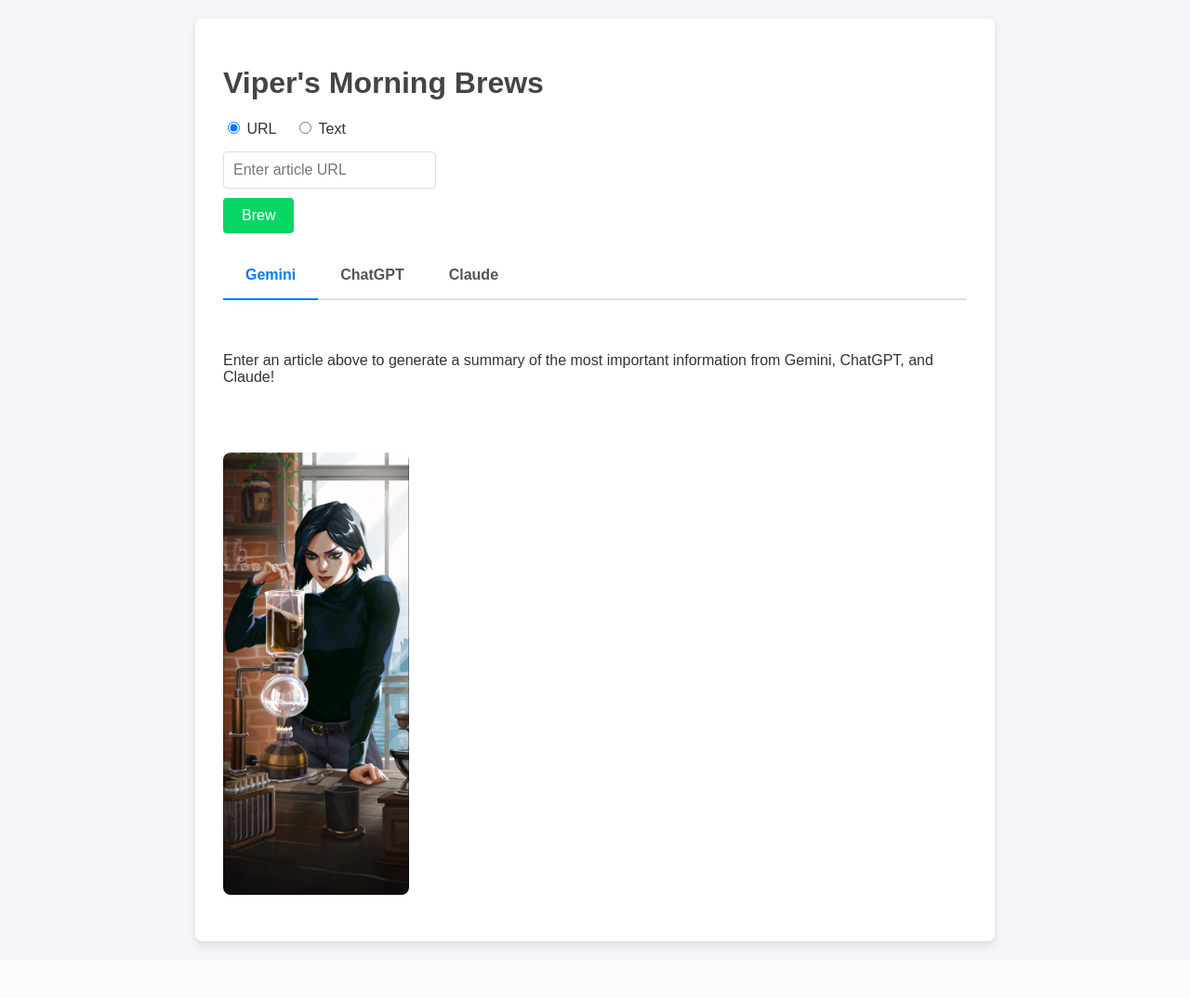
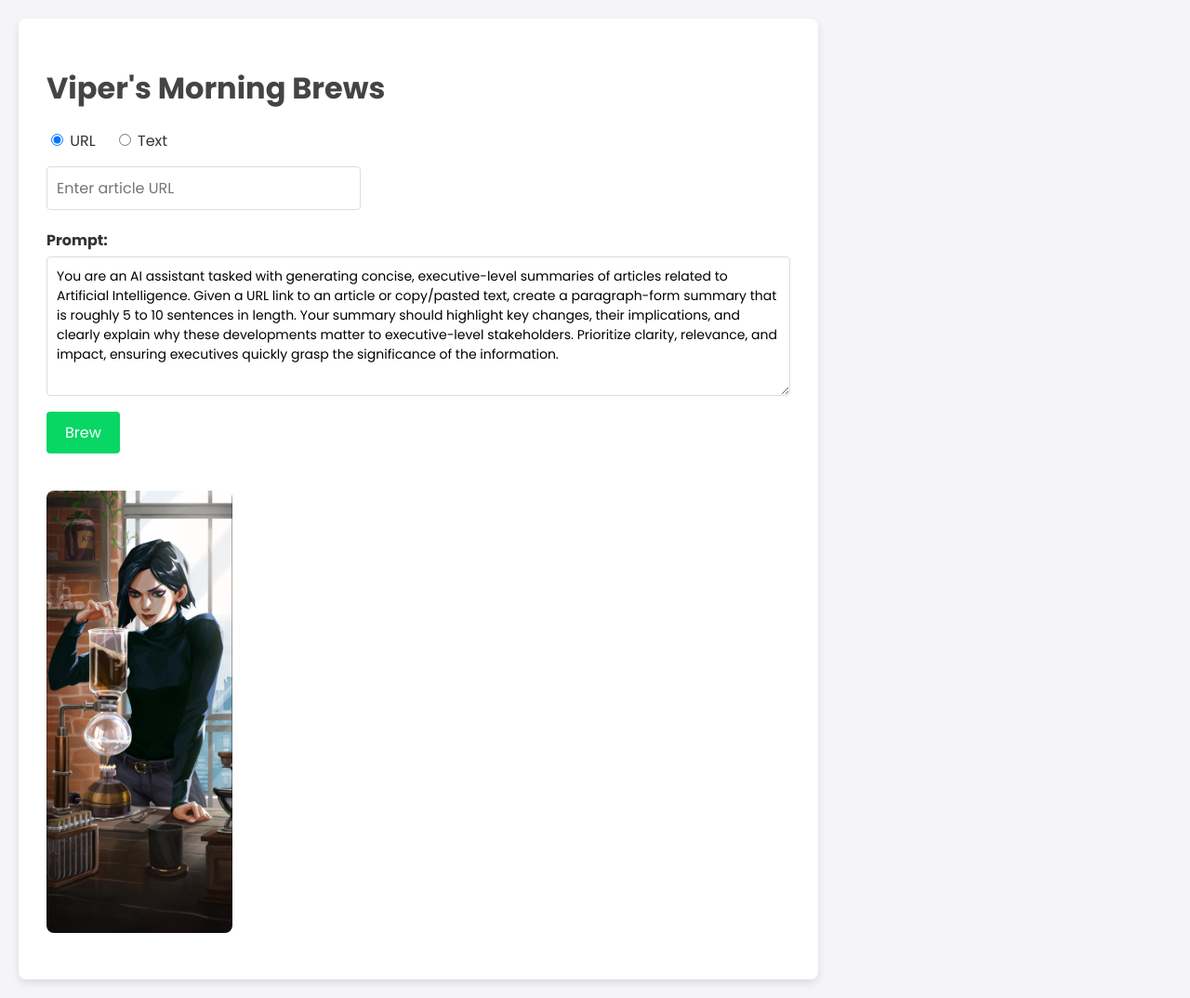
Before and after one commit to sshannon09/ai-article-summarizer, a Flask app: page / in a window 1280 px wide. Shown: the whole page at 93% size. Before the commit the page ends 1020 px from the top, so only its background shows below. Run offline with Flask 3, Linux system fonts and the light colour scheme.

Commit message:
feat: Add prompt customization and enhance UI
- Implemented a customizable prompt textarea for user input.
- Integrated the Poppins font for a cleaner, more modern UI.
- Updated the frontend to hide summary tabs until generation is complete.
- Added frontend logic to render markdown bolding from API responses.
- Refined backend prompts and logic to support custom prompts.

```diff
--- a/app.py
+++ b/app.py
@@ -36,7 +36,7 @@ def get_article_text(url):
         return None
 
 # --- Summarization function for Gemini ---
-def summarize_with_gemini(text, prompt="You are an AI assistant tasked with generating concise, executive-level summaries of articles related to Artificial Intelligence. Given a URL link to an article or copy/pasted text, create a paragraph-form summary that is roughly 5 to 10 sentences in length. Your summary should highlight key changes, their implications, and clearly explain why these developments matter to executive-level stakeholders. Prioritize clarity, relevance, and impact, ensuring executives quickly grasp the significance of the information. We cannot have any information in Bold or with any other formatting that would cause ** to show up from an API call for the answer."):
+def summarize_with_gemini(text, prompt="You are an AI assistant tasked with generating concise, executive-level summaries of articles related to Artificial Intelligence. Given a URL link to an article or copy/pasted text, create a paragraph-form summary that is roughly 5 to 10 sentences in length. Your summary should highlight key changes, their implications, and clearly explain why these developments matter to executive-level stakeholders. Prioritize clarity, relevance, and impact, ensuring executives quickly grasp the significance of the information."):
     import google.generativeai as genai
     google_key = os.getenv("GOOGLE_API_KEY")
     if not google_key:
@@ -54,7 +54,7 @@ def summarize_with_gemini(text, prompt="You are an AI assistant tasked with gene
         return f"Error generating summary with Gemini. Check if the API key is valid. ({e})"
 
 # --- Summarization function for ChatGPT ---
-def summarize_with_chatgpt(text, prompt="You are an AI assistant tasked with generating concise, executive-level summaries of articles related to Artificial Intelligence. Given a URL link to an article or copy/pasted text, create a paragraph-form summary that is roughly 5 to 10 sentences in length. Your summary should highlight key changes, their implications, and clearly explain why these developments matter to executive-level stakeholders. Prioritize clarity, relevance, and impact, ensuring executives quickly grasp the significance of the information. We cannot have any information in Bold or with any other formatting that would cause ** to show up from an API call for the answer."):
+def summarize_with_chatgpt(text, prompt="You are an AI assistant tasked with generating concise, executive-level summaries of articles related to Artificial Intelligence. Given a URL link to an article or copy/pasted text, create a paragraph-form summary that is roughly 5 to 10 sentences in length. Your summary should highlight key changes, their implications, and clearly explain why these developments matter to executive-level stakeholders. Prioritize clarity, relevance, and impact, ensuring executives quickly grasp the significance of the information."):
     import openai
     openai_key = os.getenv("OPENAI_API_KEY")
     if not openai_key:
@@ -74,7 +74,7 @@ def summarize_with_chatgpt(text, prompt="You are an AI assistant tasked with gen
         return "Error generating summary with ChatGPT. Check if the API key is valid."
 
 # --- Summarization function for Claude ---
-def summarize_with_claude(text, prompt="You are an AI assistant tasked with generating concise, executive-level summaries of articles related to Artificial Intelligence. Given a URL link to an article or copy/pasted text, create a paragraph-form summary that is roughly 5 to 10 sentences in length. Your summary should highlight key changes, their implications, and clearly explain why these developments matter to executive-level stakeholders. Prioritize clarity, relevance, and impact, ensuring executives quickly grasp the significance of the information. We cannot have any information in Bold or with any other formatting that would cause ** to show up from an API call for the answer."):
+def summarize_with_claude(text, prompt="You are an AI assistant tasked with generating concise, executive-level summaries of articles related to Artificial Intelligence. Given a URL link to an article or copy/pasted text, create a paragraph-form summary that is roughly 5 to 10 sentences in length. Your summary should highlight key changes, their implications, and clearly explain why these developments matter to executive-level stakeholders. Prioritize clarity, relevance, and impact, ensuring executives quickly grasp the significance of the information."):
     import anthropic
     claude_api_key = os.getenv("ANTHROPIC_API_KEY")
     if not claude_api_key:
@@ -110,7 +110,7 @@ def summarize_gemini():
     data = request.get_json()
     url = data.get('url')
     text = data.get('text')
-    prompt = data.get('prompt', '')
+    prompt = data.get('prompt')
 
     if url:
         article_text = get_article_text(url)
@@ -121,7 +121,11 @@ def summarize_gemini():
     else:
         return jsonify({'error': 'Either URL or text must be provided.'}), 400
 
-    summary = summarize_with_gemini(article_text, prompt)
+    # If a custom prompt is provided, use it. Otherwise, the function's default will be used.
+    if prompt:
+        summary = summarize_with_gemini(article_text, prompt)
+    else:
+        summary = summarize_with_gemini(article_text)
     gc.collect()  # Force garbage collection
 
     return jsonify({
@@ -134,7 +138,7 @@ def summarize_chatgpt():
     data = request.get_json()
     url = data.get('url')
     text = data.get('text')
-    prompt = data.get('prompt', '')
+    prompt = data.get('prompt')
 
     if url:
         article_text = get_article_text(url)
@@ -145,7 +149,11 @@ def summarize_chatgpt():
     else:
         return jsonify({'error': 'Either URL or text must be provided.'}), 400
 
-    summary = summarize_with_chatgpt(article_text, prompt)
+    # If a custom prompt is provided, use it. Otherwise, the function's default will be used.
+    if prompt:
+        summary = summarize_with_chatgpt(article_text, prompt)
+    else:
+        summary = summarize_with_chatgpt(article_text)
     gc.collect()  # Force garbage collection
 
     return jsonify({
@@ -158,7 +166,7 @@ def summarize_claude():
     data = request.get_json()
     url = data.get('url')
     text = data.get('text')
-    prompt = data.get('prompt', '')
+    prompt = data.get('prompt')
 
     if url:
         article_text = get_article_text(url)
@@ -169,7 +177,11 @@ def summarize_claude():
     else:
         return jsonify({'error': 'Either URL or text must be provided.'}), 400
 
-    summary = summarize_with_claude(article_text, prompt)
+    # If a custom prompt is provided, use it. Otherwise, the function's default will be used.
+    if prompt:
+        summary = summarize_with_claude(article_text, prompt)
+    else:
+        summary = summarize_with_claude(article_text)
     gc.collect()  # Force garbage collection
 
     return jsonify({
--- a/static/script.js
+++ b/static/script.js
@@ -26,27 +26,30 @@ document.addEventListener('DOMContentLoaded', function() {
         event.preventDefault();
 
         const loading = document.getElementById('loading');
+        const summariesOutput = document.getElementById('summaries-output');
         const geminiSummary = document.getElementById('gemini-summary');
         const chatgptSummary = document.getElementById('chatgpt-summary');
         const claudeSummary = document.getElementById('claude-summary');
 
         loading.classList.remove('hidden');
+        summariesOutput.classList.add('hidden'); // Ensure tabs are hidden before new summary
         followUpSection.classList.add('hidden');
-        geminiSummary.textContent = '';
-        chatgptSummary.textContent = '';
-        claudeSummary.textContent = '';
+        geminiSummary.innerHTML = '';
+        chatgptSummary.innerHTML = '';
+        claudeSummary.innerHTML = '';
 
         const selectedType = document.querySelector('input[name="input-type"]:checked').value;
+        const prompt = document.getElementById('prompt-input').value;
         let payload = {};
 
         if (selectedType === 'url') {
             const url = document.getElementById('url-input').value;
             if (!url) { alert('Please enter a URL.'); loading.classList.add('hidden'); return; }
-            payload = { url: url };
+            payload = { url: url, prompt: prompt };
         } else {
             const text = document.getElementById('text-input').value;
             if (!text) { alert('Please paste some text.'); loading.classList.add('hidden'); return; }
-            payload = { text: text };
+            payload = { text: text, prompt: prompt };
         }
 
         try {
@@ -77,18 +80,19 @@ document.addEventListener('DOMContentLoaded', function() {
             // Save article text from any successful response
             originalArticleText = geminiData.article_text || chatgptData.article_text || claudeData.article_text || '';
 
-            geminiSummary.textContent = geminiData.summary;
-            chatgptSummary.textContent = chatgptData.summary;
-            claudeSummary.textContent = claudeData.summary;
+            geminiSummary.innerHTML = formatSummary(geminiData.summary);
+            chatgptSummary.innerHTML = formatSummary(chatgptData.summary);
+            claudeSummary.innerHTML = formatSummary(claudeData.summary);
 
+            summariesOutput.classList.remove('hidden'); // Reveal the tabs
             followUpSection.classList.remove('hidden'); // Show the follow-up form
 
         } catch (error) {
             console.error('Error:', error);
             const errorMessage = `An error occurred: ${error.message}`;
-            geminiSummary.textContent = errorMessage;
-            chatgptSummary.textContent = errorMessage;
-            claudeSummary.textContent = errorMessage;
+            geminiSummary.innerHTML = errorMessage;
+            chatgptSummary.innerHTML = errorMessage;
+            claudeSummary.innerHTML = errorMessage;
         } finally {
             loading.classList.add('hidden');
         }
@@ -107,9 +111,9 @@ document.addEventListener('DOMContentLoaded', function() {
         const claudeSummary = document.getElementById('claude-summary');
 
         loading.classList.remove('hidden');
-        geminiSummary.textContent = 'Refining...';
-        chatgptSummary.textContent = 'Refining...';
-        claudeSummary.textContent = 'Refining...';
+        geminiSummary.innerHTML = 'Refining...';
+        chatgptSummary.innerHTML = 'Refining...';
+        claudeSummary.innerHTML = 'Refining...';
 
         const payload = { text: originalArticleText, prompt: prompt };
 
@@ -140,23 +144,35 @@ document.addEventListener('DOMContentLoaded', function() {
             const chatgptData = chatgptResponse.ok ? await chatgptResponse.json() : { summary: 'Error refining ChatGPT summary' };
             const claudeData = claudeResponse.ok ? await claudeResponse.json() : { summary: 'Error refining Claude summary' };
 
-            geminiSummary.textContent = geminiData.summary;
-            chatgptSummary.textContent = chatgptData.summary;
-            claudeSummary.textContent = claudeData.summary;
+            geminiSummary.innerHTML = formatSummary(geminiData.summary);
+            chatgptSummary.innerHTML = formatSummary(chatgptData.summary);
+            claudeSummary.innerHTML = formatSummary(claudeData.summary);
 
         } catch (error) {
             console.error('Error:', error);
             const errorMessage = `An error occurred: ${error.message}`;
-            geminiSummary.textContent = errorMessage;
-            chatgptSummary.textContent = errorMessage;
-            claudeSummary.textContent = errorMessage;
+            geminiSummary.innerHTML = errorMessage;
+            chatgptSummary.innerHTML = errorMessage;
+            claudeSummary.innerHTML = errorMessage;
         } finally {
             loading.classList.add('hidden');
         }
     });
+
+    // Default to showing the Gemini tab
+    document.getElementById("gemini").style.display = "block";
 });
 
-function openTab(evt, modelName) {
+function formatSummary(text) {
+    if (!text) return '';
+    // Replace **word** with <b>word</b> for bolding
+    let formattedText = text.replace(/\*\*(.*?)\*\*/g, '<b>$1</b>');
+    // Replace ## with a space
+    formattedText = formattedText.replace(/##/g, ' ');
+    return formattedText;
+}
+
+function openTab(event, tabName) {
     // Get all elements with class="tab-content" and hide them
     const tabcontent = document.getElementsByClassName("tab-content");
     for (let i = 0; i < tabcontent.length; i++) {
@@ -170,6 +186,6 @@ function openTab(evt, modelName) {
     }
 
     // Show the current tab, and add an "active" class to the button that opened the tab
-    document.getElementById(modelName).style.display = "block";
-    evt.currentTarget.className += " active";
+    document.getElementById(tabName).style.display = "block";
+    event.currentTarget.className += " active";
 }
--- a/static/style.css
+++ b/static/style.css
@@ -1,14 +1,18 @@
 /* General Body Styles */
 body {
-    font-family: sans-serif;
+    font-family: 'Poppins', sans-serif;
     background-color: #f4f4f9;
     color: #333;
     margin: 0;
     padding: 20px;
     display: flex;
-    justify-content: center;
-    align-items: flex-start;
-    min-height: 100vh;
+    flex-direction: column;
+    align-items: flex-start; /* Align items to the left */
+}
+
+/* Ensure form elements inherit the font */
+input, textarea, button {
+    font-family: inherit;
 }
 
 .container {
@@ -83,6 +87,16 @@ h1 {
     margin-bottom: 20px;
 }
 
+#prompt-section {
+    margin-top: 20px;
+}
+
+#prompt-section label {
+    display: block;
+    font-weight: bold;
+    margin-bottom: 5px;
+}
+
 input[type="text"] {
     flex-grow: 1;
     padding: 10px;
@@ -97,7 +111,6 @@ textarea {
     border: 1px solid #ddd;
     border-radius: 4px;
     font-size: 14px;
-    font-family: sans-serif;
     box-sizing: border-box;
 }
 
--- a/templates/index.html
+++ b/templates/index.html
@@ -4,6 +4,9 @@
     <meta charset="UTF-8">
     <meta name="viewport" content="width=device-width, initial-scale=1.0">
     <title>Viper's Morning Brews</title>
+    <link rel="preconnect" href="https://fonts.googleapis.com">
+    <link rel="preconnect" href="https://fonts.gstatic.com" crossorigin>
+    <link href="https://fonts.googleapis.com/css2?family=Poppins:wght@400;500;700&display=swap" rel="stylesheet">
     <link rel="stylesheet" href="/static/style.css">
 </head>
 <body>
@@ -21,12 +24,19 @@
             <div id="text-section" class="hidden">
                 <textarea id="text-input" placeholder="Paste article text here"></textarea>
             </div>
+
+            <div id="prompt-section">
+                <label for="prompt-input">Prompt:</label>
+                <textarea id="prompt-input" name="prompt" rows="6">You are an AI assistant tasked with generating concise, executive-level summaries of articles related to Artificial Intelligence. Given a URL link to an article or copy/pasted text, create a paragraph-form summary that is roughly 5 to 10 sentences in length. Your summary should highlight key changes, their implications, and clearly explain why these developments matter to executive-level stakeholders. Prioritize clarity, relevance, and impact, ensuring executives quickly grasp the significance of the information.</textarea>
+            </div>
+
             <button type="submit">Brew</button>
         </form>
         <div id="summaries">
             <div id="loading" class="hidden">Give us a second to cook...</div>
 
-            <div class="tabs">
+            <div id="summaries-output" class="hidden">
+                <div class="tabs">
                 <button class="tab-link active" onclick="openTab(event, 'gemini')">Gemini</button>
                 <button class="tab-link" onclick="openTab(event, 'chatgpt')">ChatGPT</button>
                 <button class="tab-link" onclick="openTab(event, 'claude')">Claude</button>
@@ -40,8 +50,9 @@
                 <p id="chatgpt-summary"></p>
             </div>
 
-            <div id="claude" class="tab-content">
-                <p id="claude-summary"></p>
+                <div id="claude" class="tab-content">
+                    <p id="claude-summary"></p>
+                </div>
             </div>
         </div>
 
```
